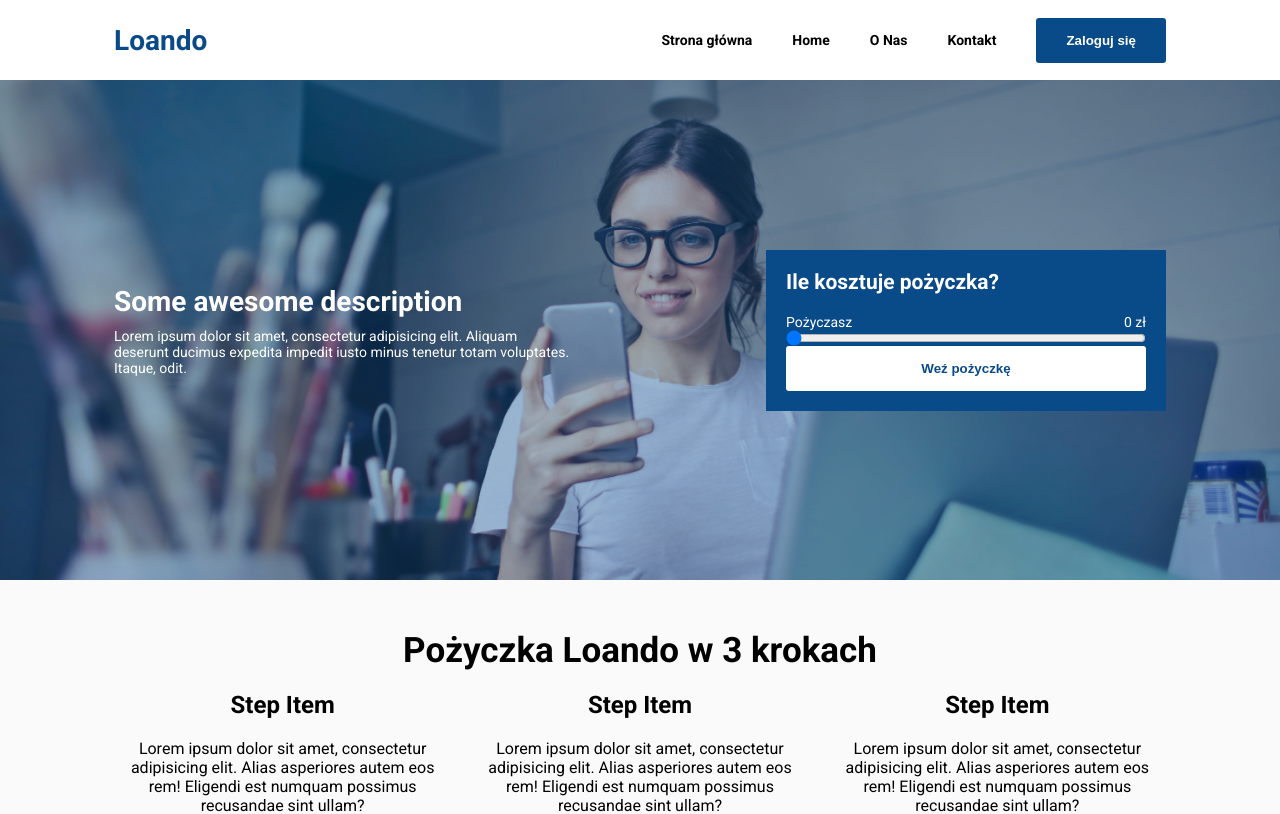
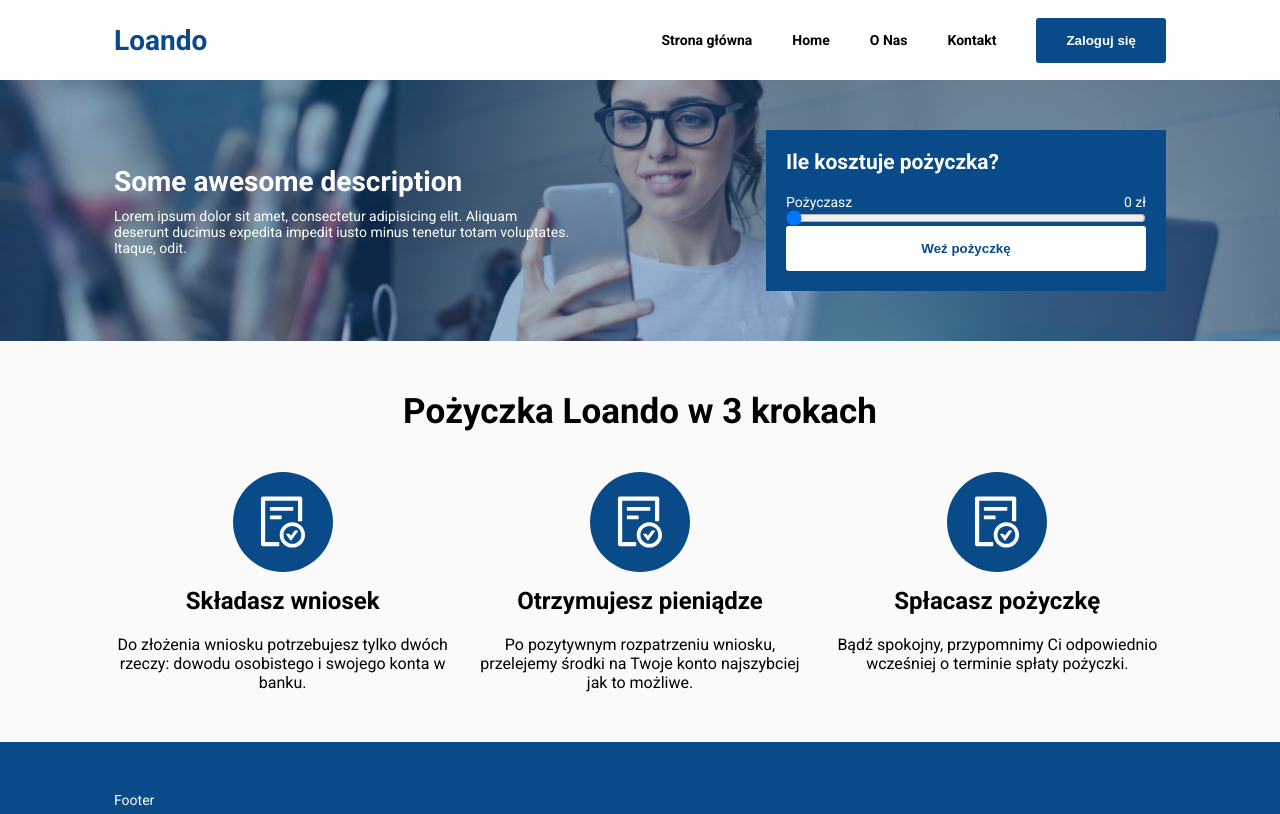
Before and after one commit to arminhupka/loando, a React (Create React App) app: page / in a window 1280 px wide. Shown: the top 814 px of the page. Built offline with nearby package versions, Linux system fonts and the light colour scheme.

Commit message:
- changes in Hero.js - changes in Steps.js and StepItem.js

```diff
--- a/src/components/Hero/Hero.js
+++ b/src/components/Hero/Hero.js
@@ -11,8 +11,8 @@ import devices from '../../styles/devices';
 // StyledComponents
 const Wrapper = styled.div`
   position: relative;
-  height: 50rem;
-  padding: 2rem 0;
+  //height: 50rem;
+  padding: 5rem 0;
   color: #fff;
   background: url(${background}) no-repeat center;
   background-size: cover;
--- a/src/components/RegisterForm/RegisterForm.js
+++ b/src/components/RegisterForm/RegisterForm.js
@@ -34,6 +34,7 @@ const StyledForm = styled.form`
 
 const Row = styled.div`
   display: flex;
+  flex-direction: column;
   margin: 0 -1rem;
   margin-bottom: 1rem;
 `;
@@ -43,6 +44,7 @@ const Col = styled.div`
   padding: 0 1rem;
   & > * {
     width: 100%;
+    margin-bottom: 1rem;
   }
 `;
 
--- a/src/components/Steps/StepItem/StepItem.js
+++ b/src/components/Steps/StepItem/StepItem.js
@@ -1,5 +1,7 @@
 import React from 'react';
 import styled from 'styled-components';
+import PropTypes from 'prop-types';
+import { AiOutlineFileDone } from 'react-icons/ai';
 
 const Wrapper = styled.div`
   text-align: center;
@@ -9,14 +11,32 @@ const Wrapper = styled.div`
   }
 `;
 
-const StepItem = () => (
+const IconWrapper = styled.div`
+  padding: 2rem;
+  display: inline-flex;
+  margin-bottom: 1.5rem;
+  color: #fff;
+  background: ${({ theme }) => theme.primary};
+  border-radius: 50%;
+
+  svg {
+    font-size: 6rem;
+  }
+`;
+
+const StepItem = ({ title, text }) => (
   <Wrapper>
-    <h1>Step Item</h1>
-    <p>
-      Lorem ipsum dolor sit amet, consectetur adipisicing elit. Alias asperiores autem eos rem! Eligendi est numquam possimus
-      recusandae sint ullam?
-    </p>
+    <IconWrapper>
+      <AiOutlineFileDone />
+    </IconWrapper>
+    <h1>{title}</h1>
+    <p>{text}</p>
   </Wrapper>
 );
 
+StepItem.propTypes = {
+  title: PropTypes.string.isRequired,
+  text: PropTypes.string.isRequired,
+};
+
 export default StepItem;
--- a/src/components/Steps/Steps.js
+++ b/src/components/Steps/Steps.js
@@ -15,7 +15,7 @@ const StyledContainer = styled(Container)`
 `;
 
 const StyledGrid = styled.div`
-  margin-top: 2rem;
+  margin-top: 4rem;
   display: grid;
   gap: 2rem;
 
@@ -29,9 +29,18 @@ const Steps = () => (
     <StyledContainer>
       <h2>Pożyczka Loando w 3 krokach</h2>
       <StyledGrid>
-        <StepItem />
-        <StepItem />
-        <StepItem />
+        <StepItem
+          title='Składasz wniosek'
+          text='Do złożenia wniosku potrzebujesz tylko dwóch rzeczy: dowodu osobistego i swojego konta w banku.'
+        />
+        <StepItem
+          title='Otrzymujesz pieniądze'
+          text='Po pozytywnym rozpatrzeniu wniosku, przelejemy środki na Twoje konto najszybciej jak to możliwe.'
+        />
+        <StepItem
+          title='Spłacasz pożyczkę'
+          text='Bądź spokojny, przypomnimy Ci odpowiednio wcześniej o terminie spłaty pożyczki.'
+        />
       </StyledGrid>
     </StyledContainer>
   </section>
```
